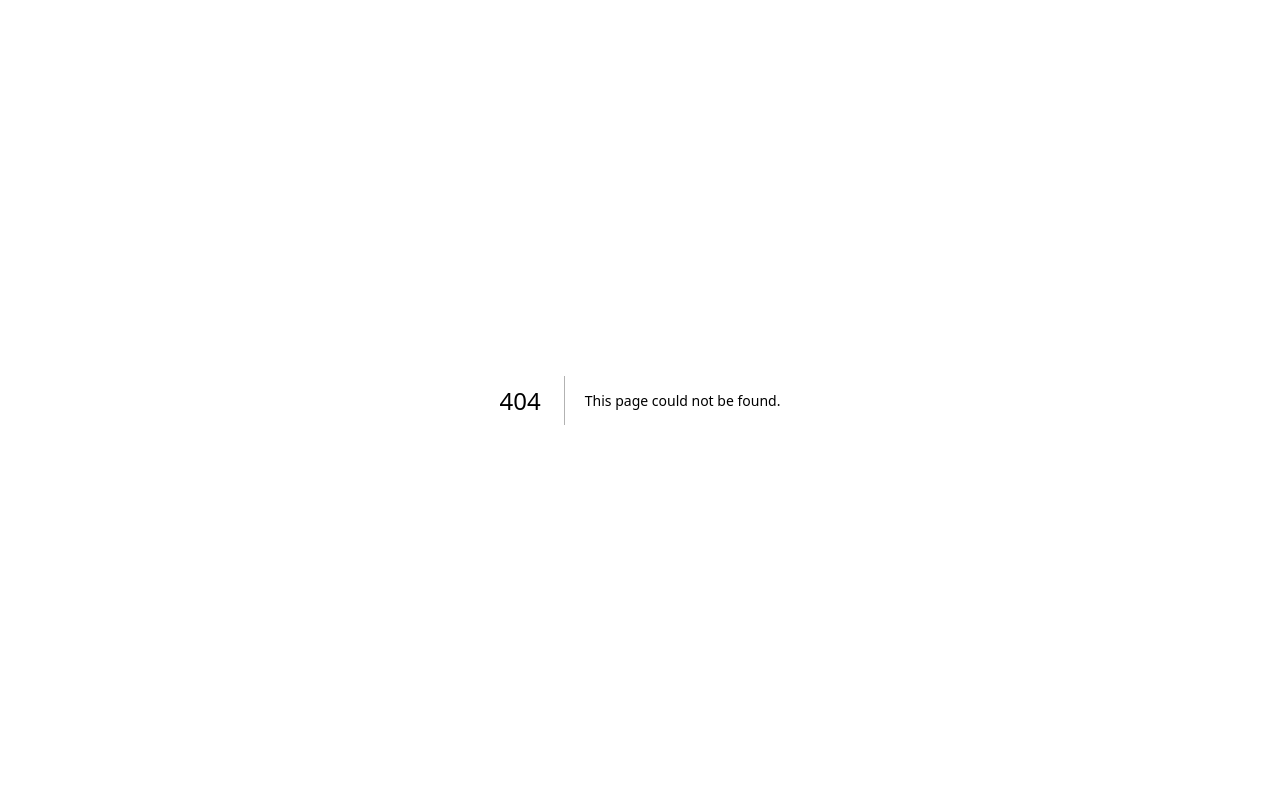
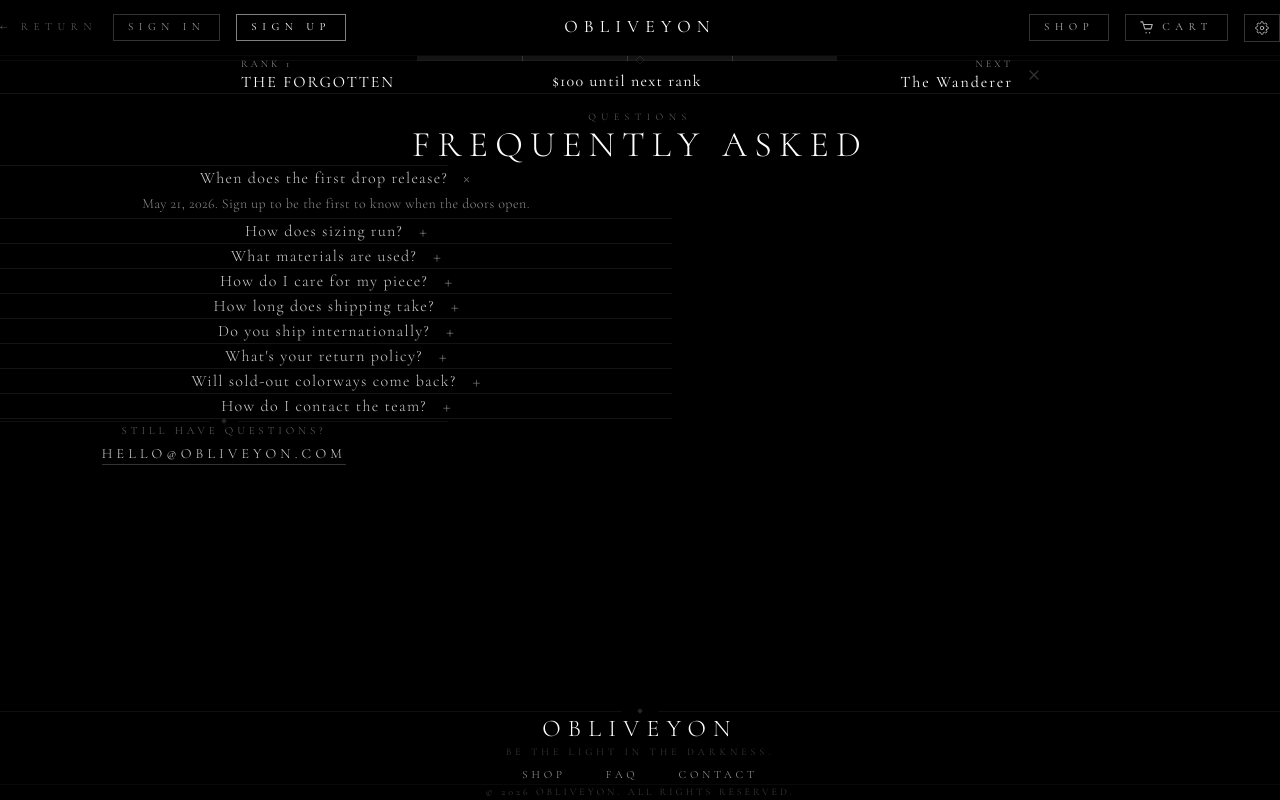
Before and after one commit to JakeFrohlich/obliveyon, a Next.js app: page /faq in a window 1280 px wide. Before the commit this address had no page. Built offline with nearby package versions, Linux system fonts and the light colour scheme.

Commit message:
Add FAQ page and expand footer with site links

```diff
--- /dev/null
+++ b/src/app/(shop)/faq/page.tsx
@@ -0,0 +1,144 @@
+"use client";
+
+import { useState } from "react";
+import Footer from "@/components/shop/Footer";
+
+const FAQS: { q: string; a: string }[] = [
+  {
+    q: "When does the first drop release?",
+    a: "May 21, 2026. Sign up to be the first to know when the doors open.",
+  },
+  {
+    q: "How does sizing run?",
+    a: "Pieces run true to size. The Original Obliveyon zip-up has a relaxed, oversized fit through the body. If you're between sizes, size down for a closer fit, up for a looser drape.",
+  },
+  {
+    q: "What materials are used?",
+    a: "Heavyweight cotton blend with hand-embroidered logo and a custom branded zipper. Built to outlast the trend cycle.",
+  },
+  {
+    q: "How do I care for my piece?",
+    a: "Cold wash, inside out. Hang dry. Do not iron over the embroidery. Treat it like something that means something.",
+  },
+  {
+    q: "How long does shipping take?",
+    a: "Orders typically ship within 3–5 business days from order confirmation. Delivery time varies by destination — see our Shipping Policy for full details.",
+  },
+  {
+    q: "Do you ship internationally?",
+    a: "Yes. International shipping rates and timeframes are calculated at checkout. Customs and duties are the responsibility of the recipient.",
+  },
+  {
+    q: "What's your return policy?",
+    a: "Unworn, unwashed pieces with original tags can be returned within 14 days of delivery for a refund. See our Refund Policy for full details.",
+  },
+  {
+    q: "Will sold-out colorways come back?",
+    a: "Each drop is limited. Some pieces will return; others won't. If you see something you want, take it.",
+  },
+  {
+    q: "How do I contact the team?",
+    a: "Email hello@obliveyon.com — a real person will get back to you.",
+  },
+];
+
+export default function FAQPage() {
+  const [openIndex, setOpenIndex] = useState<number | null>(0);
+
+  return (
+    <div className="min-h-screen flex flex-col" style={{ background: "#000000" }}>
+      <div className="flex-1 px-6 sm:px-10 lg:px-16 pb-16" style={{ paddingTop: "110px" }}>
+        {/* Header */}
+        <div className="text-center mt-6 mb-12">
+          <p
+            className="text-[10px] tracking-[0.55em] uppercase text-white/40 mb-4"
+            style={{ fontFamily: "var(--font-medieval)", fontWeight: 300 }}
+          >
+            Questions
+          </p>
+          <h1
+            className="text-3xl sm:text-4xl tracking-[0.2em] uppercase text-white"
+            style={{
+              fontFamily: "var(--font-gothic)",
+              fontWeight: 300,
+              textShadow: "0 0 40px rgba(255,255,255,0.06)",
+            }}
+          >
+            Frequently Asked
+          </h1>
+          <div className="h-px mt-8 max-w-md mx-auto" style={{ background: "rgba(255,255,255,0.08)" }} />
+        </div>
+
+        {/* Q&A list */}
+        <div className="max-w-2xl mx-auto">
+          {FAQS.map((faq, i) => {
+            const isOpen = openIndex === i;
+            return (
+              <div
+                key={i}
+                style={{ borderBottom: "1px solid rgba(255,255,255,0.08)" }}
+              >
+                <button
+                  onClick={() => setOpenIndex(isOpen ? null : i)}
+                  className="w-full py-6 flex items-center justify-center gap-4 cursor-pointer transition-colors duration-300 group"
+                >
+                  <span
+                    className="text-sm sm:text-base tracking-[0.08em] text-white/80 group-hover:text-white transition-colors duration-300 text-center"
+                    style={{ fontFamily: "var(--font-medieval)", fontWeight: 300 }}
+                  >
+                    {faq.q}
+                  </span>
+                  <span
+                    className="flex-shrink-0 text-white/40 group-hover:text-white/70 transition-all duration-300"
+                    style={{
+                      fontFamily: "var(--font-medieval)",
+                      fontSize: "20px",
+                      transform: isOpen ? "rotate(45deg)" : "rotate(0deg)",
+                      lineHeight: 1,
+                    }}
+                  >
+                    +
+                  </span>
+                </button>
+                {isOpen && (
+                  <div className="pb-7 px-4">
+                    <p
+                      className="text-sm leading-loose text-white/55 text-center"
+                      style={{ fontFamily: "var(--font-medieval)", fontWeight: 300, letterSpacing: "0.03em" }}
+                    >
+                      {faq.a}
+                    </p>
+                  </div>
+                )}
+              </div>
+            );
+          })}
+        </div>
+
+        {/* Contact prompt */}
+        <div className="text-center mt-16 max-w-md mx-auto">
+          <div className="flex items-center gap-3 mb-6">
+            <div className="h-px flex-1" style={{ background: "rgba(255,255,255,0.06)" }} />
+            <div className="w-1 h-1 rotate-45" style={{ background: "rgba(255,255,255,0.15)" }} />
+            <div className="h-px flex-1" style={{ background: "rgba(255,255,255,0.06)" }} />
+          </div>
+          <p
+            className="text-[11px] tracking-[0.35em] uppercase text-white/40 mb-4"
+            style={{ fontFamily: "var(--font-medieval)", fontWeight: 300 }}
+          >
+            Still have questions?
+          </p>
+          <a
+            href="mailto:hello@obliveyon.com"
+            className="inline-block text-sm tracking-[0.3em] uppercase text-white/85 hover:text-white border-b border-white/20 hover:border-white/60 pb-1 transition-colors duration-300"
+            style={{ fontFamily: "var(--font-medieval)", fontWeight: 300 }}
+          >
+            hello@obliveyon.com
+          </a>
+        </div>
+      </div>
+
+      <Footer />
+    </div>
+  );
+}
--- a/src/components/shop/Footer.tsx
+++ b/src/components/shop/Footer.tsx
@@ -1,18 +1,25 @@
 "use client";
+
+import Link from "next/link";
+
+const SITE_LINKS = [
+  { label: "Shop",    href: "/shop" },
+  { label: "FAQ",     href: "/faq" },
+  { label: "Contact", href: "mailto:hello@obliveyon.com" },
+];
 
 export default function Footer() {
   return (
-    <footer
-      className="w-full py-20 text-center"
-      style={{ background: "#000000" }}
-    >
-      {/* Divider */}
-      <div className="flex items-center gap-4 mb-12 px-16">
+    <footer className="w-full pt-20 pb-12" style={{ background: "#000000" }}>
+      {/* Top divider */}
+      <div className="flex items-center gap-4 mb-12 px-6 sm:px-16">
         <div className="h-px flex-1" style={{ background: "rgba(255,255,255,0.06)" }} />
         <div className="w-1 h-1 rotate-45" style={{ background: "rgba(255,255,255,0.15)" }} />
         <div className="h-px flex-1" style={{ background: "rgba(255,255,255,0.06)" }} />
       </div>
 
+      {/* Wordmark + tagline */}
+      <div className="text-center mb-14 px-6">
         <h2
           className="text-2xl tracking-[0.3em] uppercase text-white mb-4"
           style={{
@@ -29,6 +36,44 @@ export default function Footer() {
         >
           Be the light in the darkness.
         </p>
+      </div>
+
+      {/* Links */}
+      <div className="px-6 sm:px-16 mb-14">
+        <ul className="flex flex-wrap items-center justify-center gap-x-10 gap-y-4">
+          {SITE_LINKS.map((link) => {
+            const isExternal = link.href.startsWith("mailto:") || link.href.startsWith("http");
+            const className = "text-[11px] tracking-[0.35em] uppercase text-white/65 hover:text-white transition-colors duration-300";
+            const style = { fontFamily: "var(--font-medieval)", fontWeight: 300 };
+            return (
+              <li key={link.label}>
+                {isExternal ? (
+                  <a href={link.href} className={className} style={style}>
+                    {link.label}
+                  </a>
+                ) : (
+                  <Link href={link.href} className={className} style={style}>
+                    {link.label}
+                  </Link>
+                )}
+              </li>
+            );
+          })}
+        </ul>
+      </div>
+
+      {/* Bottom divider */}
+      <div className="flex items-center gap-4 mb-6 px-6 sm:px-16">
+        <div className="h-px flex-1" style={{ background: "rgba(255,255,255,0.04)" }} />
+      </div>
+
+      {/* Copyright */}
+      <p
+        className="text-[10px] tracking-[0.3em] uppercase text-white/25 text-center"
+        style={{ fontFamily: "var(--font-medieval)", fontWeight: 300 }}
+      >
+        © {new Date().getFullYear()} Obliveyon. All rights reserved.
+      </p>
     </footer>
   );
 }
```
Lines whose indentation alone changed are shown as unchanged.
